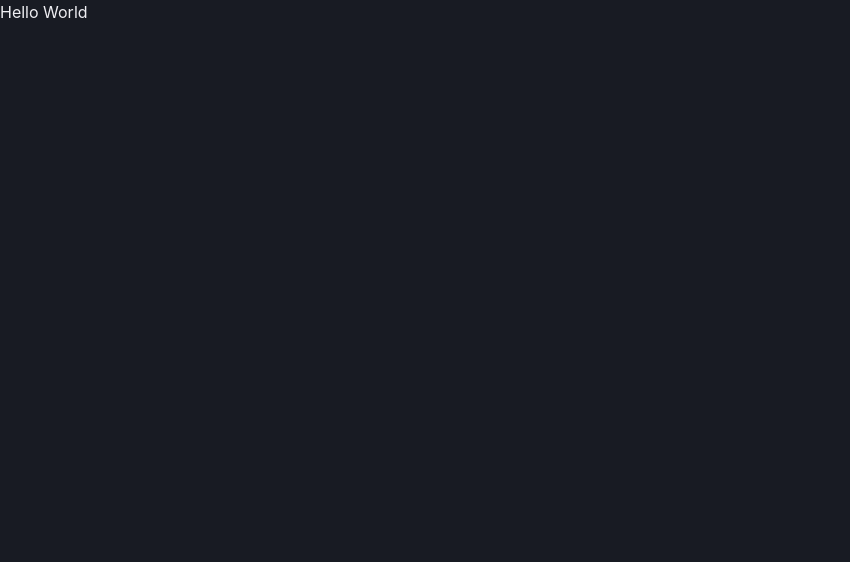
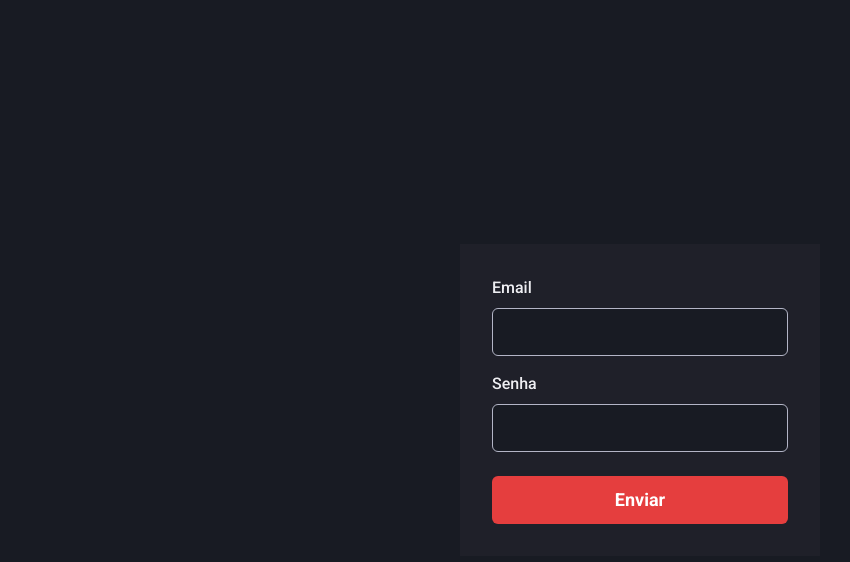
Before and after one commit to HurleySA/DashGo-TrilhaReact, a Next.js app: page / in a window 1280 px wide. Shown: the top 562 px of the page, without its empty margins (0-850 px from the left). Built offline with nearby package versions, Linux system fonts and the light colour scheme.

Commit message:
Adicionando tela de login com ChakraUi

```diff
--- /dev/null
+++ b/src/pages/_document.tsx
@@ -0,0 +1,19 @@
+import Document, {Head, Html, Main, NextScript} from 'next/document'
+
+export default class MyDocument extends Document{
+    render(){
+        return(
+            <Html>
+                <Head>
+                    <link rel="preconnect" href="https://fonts.googleapis.com"/>
+                    <link rel="preconnect" href="https://fonts.gstatic.com" />
+                    <link href="https://fonts.googleapis.com/css2?family=Roboto:wght@400;500;700&display=swap" rel="stylesheet"/>
+                </Head>
+                <body>
+                    <Main/>
+                    <NextScript/>
+                </body>
+            </Html>
+        )
+    }
+}
--- a/src/pages/index.tsx
+++ b/src/pages/index.tsx
@@ -1,8 +1,21 @@
 
+import { Flex, FormControl, Stack, FormLabel, Input, Button } from "@chakra-ui/react"
 export default function Home() {
   return (
-    <div >
-     Hello World
-    </div>
+    <Flex h="100vh" w="100vw" alignItems="center" justifyContent="center">
+      <Flex width="100%" maxW={360} bg="gray.800" p="8" border={8} flexDir="column" >
+        <Stack spacing="4" >
+          <FormControl>
+            <FormLabel htmlFor="email">Email</FormLabel>
+            <Input type="text" name="email" id="email" focusBorderColor="red.500" bgColor="gray.900" _hover={{bgColor:"gray.900"}} size="lg" />
+          </FormControl>
+          <FormControl>
+            <FormLabel htmlFor="senha">Senha</FormLabel>
+            <Input type="password" name="senha" id="senha" focusBorderColor="red.500" bgColor="gray.900" _hover={{bgColor:"gray.900"}} size="lg" />
+          </FormControl>
+        </Stack>
+        <Button type="submit" mt="6" colorScheme="red" size="lg"> Enviar</Button>
+      </Flex>
+    </Flex>
   )
 }
--- a/src/styles/theme.ts
+++ b/src/styles/theme.ts
@@ -15,11 +15,16 @@ export const theme = extendTheme({
             "50": "#EEEEF2",
         }
     },
+    fonts:{
+        heading:'Roboto',
+        body:'Roboto',
+    },
     styles:{
         global:{
             body:{
                 bg:'gray.900',
                 color:'gray.50'
+
             }
         }
     }
```
